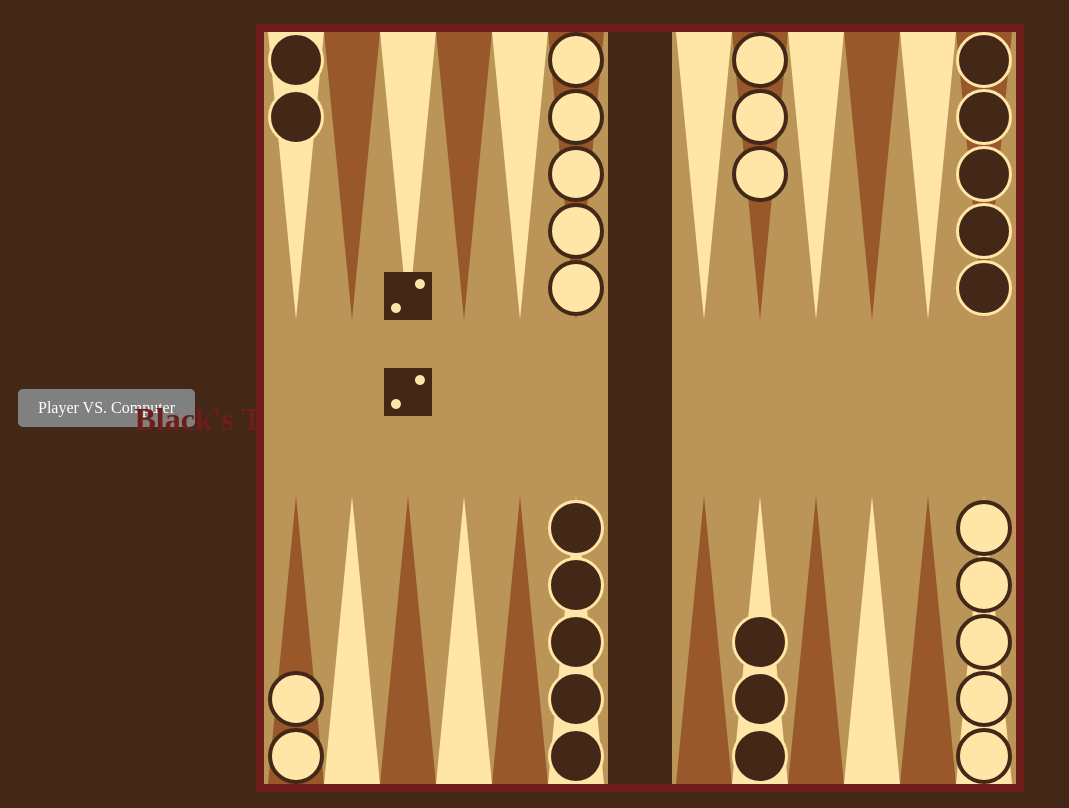
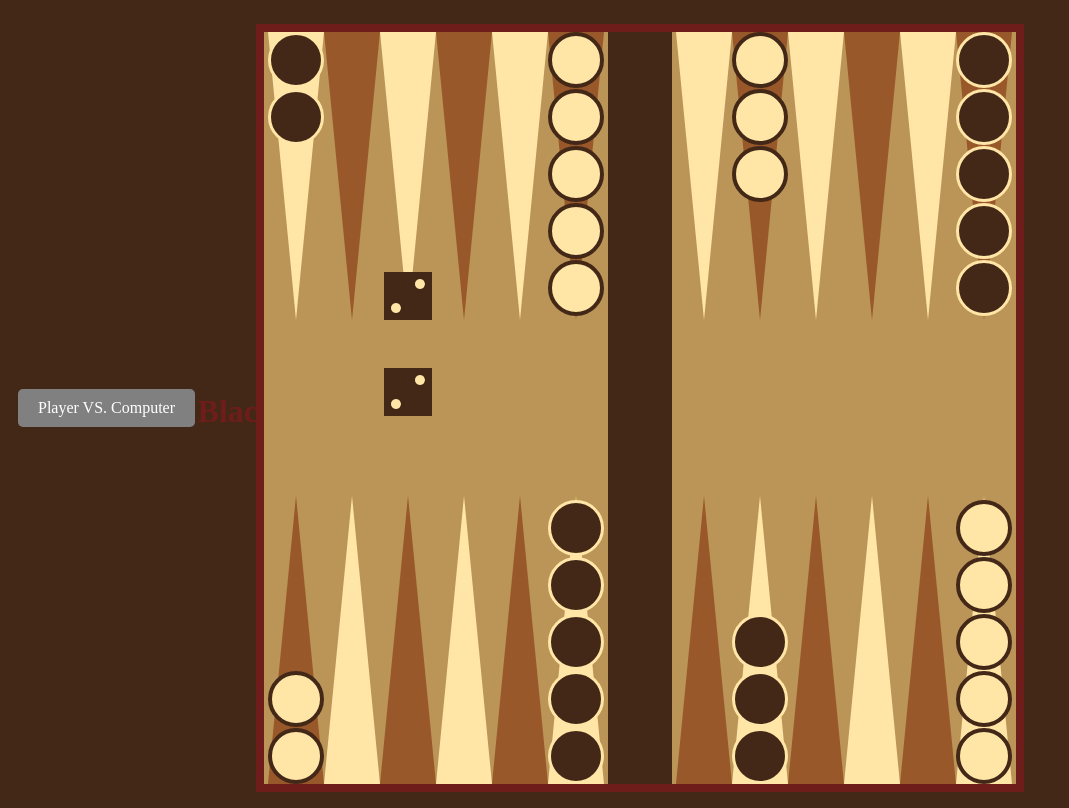
Before and after one commit to MorningHighRiseSunset/backgammon-twoplayer, a plain HTML site: page index.html in a window 1280 px wide. Shown: the whole page, without its empty margins (0-1069 px from the left). Drawn offline with Linux system fonts and the light colour scheme.

Commit message:
Update styles.css

```diff
--- a/styles.css
+++ b/styles.css
@@ -360,8 +360,8 @@ html body #debug {
     font-weight: bold;
     color: var(--accent-color); /* Dark Red for the turn title */
     position: absolute;
-    left: 10%;
-    top: 50%;
+    left: 15%;
+    top: 49%;
     transform: translateY(-20%);
     margin: 0;
 }
```
